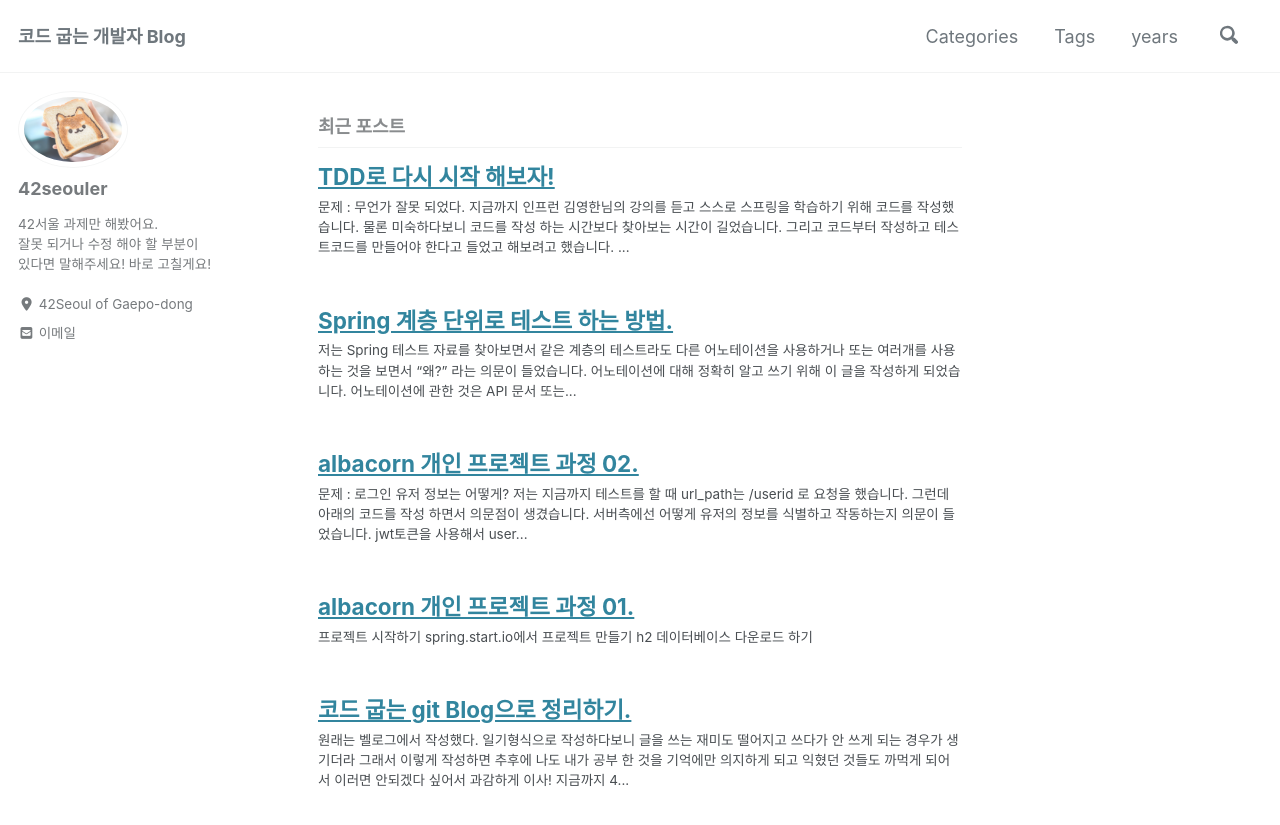
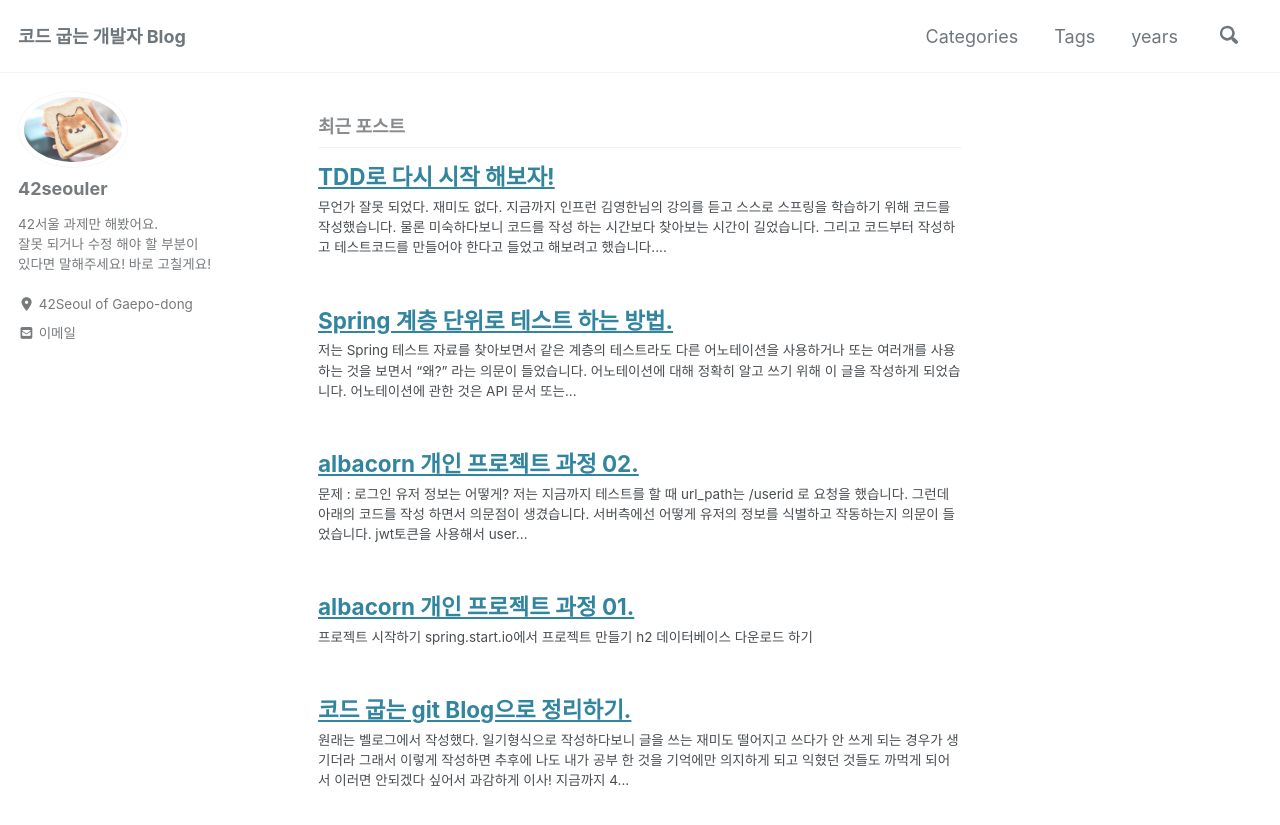
Before and after one commit to 42seouler/42seouler.github.io, a Jekyll site: the page built from index.html, in a window 1280 px wide and 900 px high. Shown: the top 825 px of the window. Built offline with Jekyll 4.4.1, drawn with Linux system fonts in a browser that asks for light colours; cached includes are drawn as plain includes; nearby versions of some CDN libraries; a script that is not in the unit is left out; the list of posts is cut into pages by our own code; some of the changed lines change nothing that is shown.

Commit message:
오타 수정

````diff
--- a/_posts/2021/java/2021-01-21-tddstart.md
+++ b/_posts/2021/java/2021-01-21-tddstart.md
@@ -32,9 +32,8 @@
 toc_label: 목차
 popular: true
 ---
-<br>
 
-## 문제 : 무언가 잘못 되었다.
+## 무언가 잘못 되었다. 재미도 없다.
 
 지금까지 인프런 김영한님의 강의를 듣고 스스로 스프링을 학습하기 위해 코드를 작성했습니다.
 물론 미숙하다보니 코드를 작성 하는 시간보다 찾아보는 시간이 길었습니다.
@@ -44,7 +43,7 @@
 늘어났고 그래서 이게 맞는걸까라는 의구심이 들기 시작 했습니다.
 그래서 이 문제를 해결하기 위해 송파도서관에서 책을 대출하였습니다.
 
-## 해결 : TDD로 처음부터 다시 해보자!
+## TDD로 처음부터 다시 해보자!
 
 켄트 백님의 테스트 주도 개발, 이대엽님이 옮기신 테스트 주도 개발로 배우는 객체 지향의 설계와 실천이란
 책을 읽고 해보기로 했습니다.
@@ -56,22 +55,19 @@
 이것을 적용 하려면 큰 덩어리  시작하려고 했는데 막막했습니다.
 Store 도메인의 CRUD를 Top-down방식으로 생각하면서 구현하기로 했습니다.
 
-#### Top-down방식을 선택 하게 된 이유
-
+**Top-down방식을 선택 하게 된 이유**
 - 최종 산출물을 기반으로 접근하기에 접근성이 용이하다.
 - 협업이라고 가정 한다면 API의 명세가 나와서 바로 개발에 착수 할 수 있다.
 - 다수의 Mock 객체를 사용하지 않으려고 설계를 생각하게 된다.
 
-#### Top-down방식의 내가 생각하는 단점.
-
+**Top-down방식의 내가 생각하는 단점**
 - 다수의 Mock 객체가 필요해서 테스트 코드 작성 시간이 길어 질 수 있다.
 - 잘못 된 책임의 위임을 할 경우 수정하는 범위가 많아진다.
-
 
 Feature: 지하철역 근처의 구인중인 가게 찾기
 - 가게 CRUD
 
-Scenario: 가게정보를 등록 하려고 한다.
+## Scenario: 가게정보를 등록 하려고 한다.
 1. Given 가게의 정보를 입력 하고.
 2. When 등록 하려고 하면
 3. Then 등록 후 가게의 아이디 값을 반환 한다.
@@ -125,8 +121,7 @@
     }
 ```
 
-
-Scenario: 가게정보를 업데이트 하려고 한다.
+## Scenario: 가게정보를 업데이트 하려고 한다.
 1. Given 기존 가게 정보가 주어지고
 2. When 정보를 수정하려고 하면
 3. Then 수정 후 수정 된 정보를 반환 한다.
@@ -163,8 +158,7 @@
     }
 ```
 
-
-Scenario: 가게정보를 조회 하려고 한다.
+##  Scenario: 가게정보를 조회 하려고 한다.
 1. Given 가게의 아이디가 주어진다.
 2. When 아이디로 가게를 조회하면
 3. Then 가게의 정보를 반환 한다.
@@ -191,7 +185,7 @@
 }
 ```
 
-Scenario: 가게정보를 삭제 하려고 한다.
+## Scenario: 가게정보를 삭제 하려고 한다.
 1. Given 가게의 아이디가 주어진다.
 2. When 아이디로 가게로 삭제를 하려고 하면
 3. Then 가게의 정보를 삭제되고 반환 값은 없다.
````
